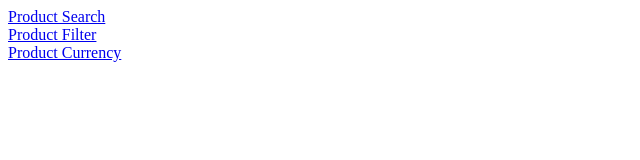
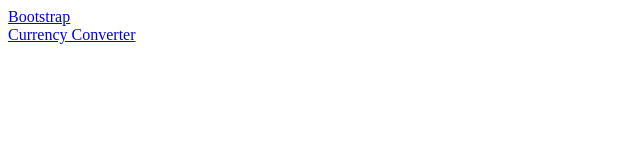
Before and after one commit to Danielwesley-2006/assign-7, a plain HTML site: page index.html in a window 1280 px wide. Shown: the whole page, without its empty margins (0-640 px from the left). Drawn offline with Linux system fonts and the light colour scheme.

Commit message:
Update index.html

```diff
--- a/index.html
+++ b/index.html
@@ -3,11 +3,10 @@
 <head>
     <meta charset="UTF-8">
     <meta name="viewport" content="width=device-width, initial-scale=1.0">
-    <title>Product</title>
+    <title>Document</title>
 </head>
 <body>
-    <a href ="product-search.html">Product Search</a><br>
-    <a href="product-filter.html">Product Filter</a><br>
-    <a href="product-currency.html">Product Currency</a>
+    <a href="index1.html">Bootstrap</a><br>
+    <a href="index2.html">Currency Converter</a>
 </body>
 </html>
```
